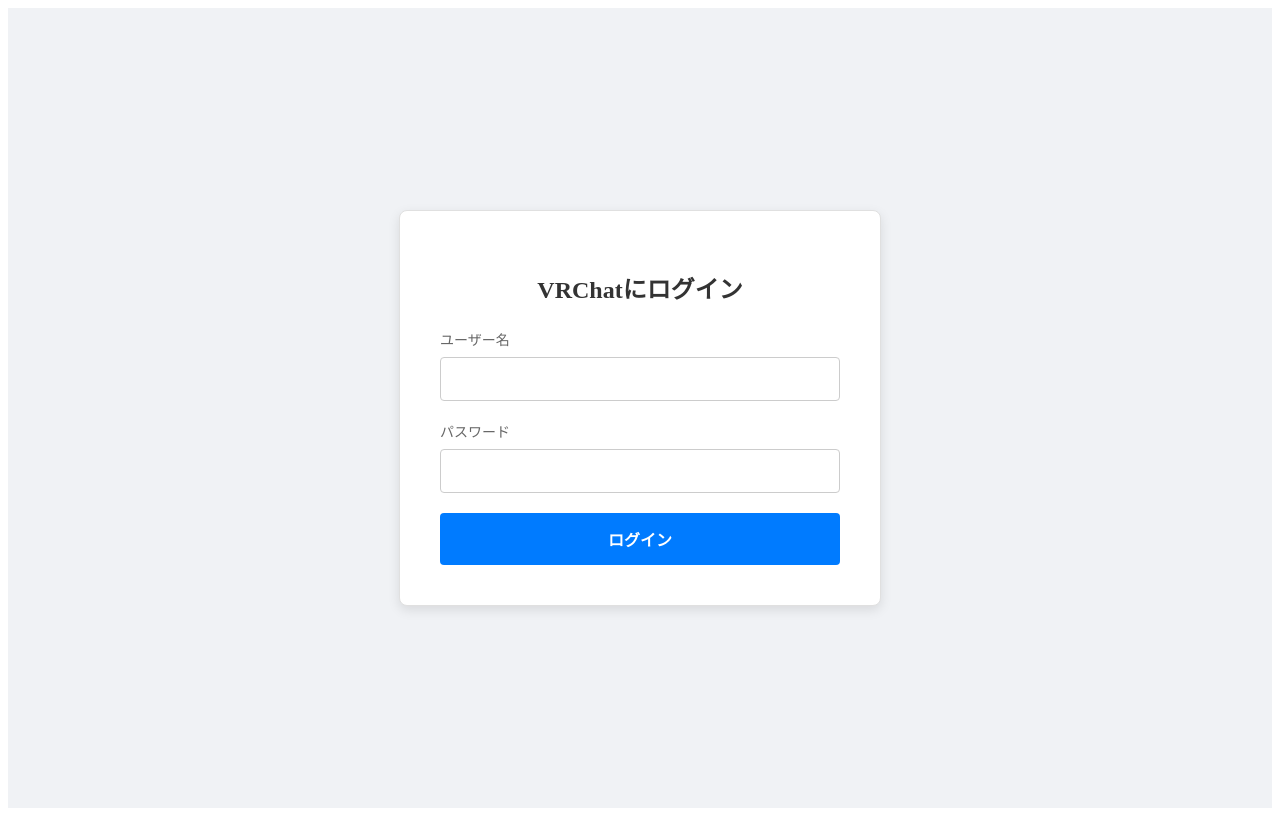
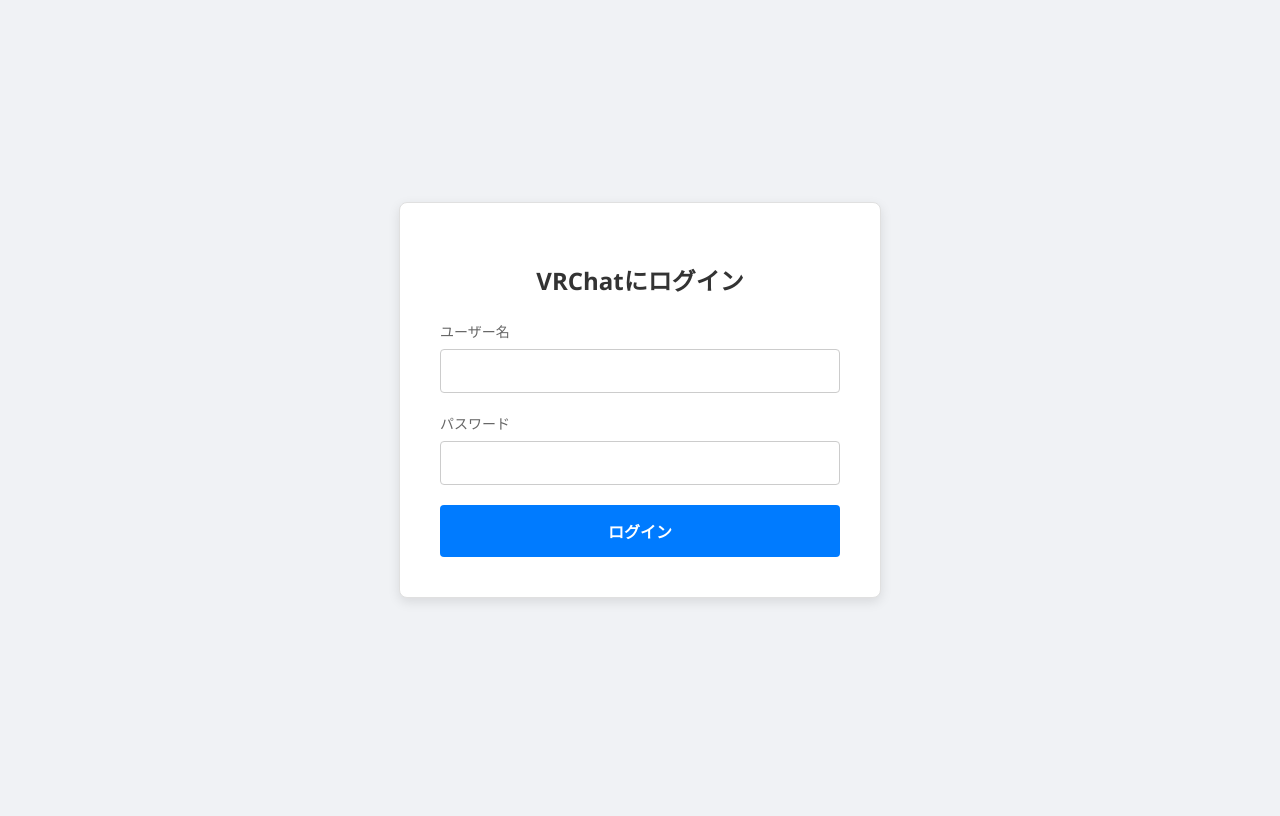
Before and after one commit to neko-0406/vrchat-app, a React (Vite) app: page / in a window 1280 px wide. Built offline with nearby package versions, Linux system fonts and the light colour scheme.

Commit message:
refactor: Organize files into components, pages, and styles

```diff
--- a/src/App.tsx
+++ b/src/App.tsx
@@ -1,7 +1,7 @@
 import { useState } from 'react';
-import './App.css';
+import './styles/App.css';
 import { AppProvider } from './contexts/AppContext';
-import LoginMenu from './LoginMenu';
+import LoginMenu from './pages/LoginMenu';
 
 interface AppState {
   appState: 'login' | 'auth' | 'main';
--- a/src/test.tsx
+++ b/src/components/test.tsx
@@ -1,5 +1,5 @@
 import React from 'react';
-import { useAppContext } from './contexts/AppContext';
+import { useAppContext } from '../contexts/AppContext';
 
 export default function test() {
   return <div></div>;
--- a/src/App.css
+++ b/src/styles/App.css
@@ -1,3 +1,16 @@
+html, body {
+  margin: 0;
+  padding: 0;
+  font-family: 'Segoe UI', Tahoma, Geneva, Verdana, sans-serif;
+  background-color: #f0f2f5;
+  color: #333;
+}
+
+div#root {
+  height: 100%;
+  width: 100%;
+}
+
 /* Login Screen Styles */
 .login-screen {
   display: flex;
```
Also changed, not shown: src/pages/Auth.tsx (added), src/pages/LoginMenu.tsx (renamed from src/LoginMenu.tsx), src/pages/MainContent.tsx (added).
